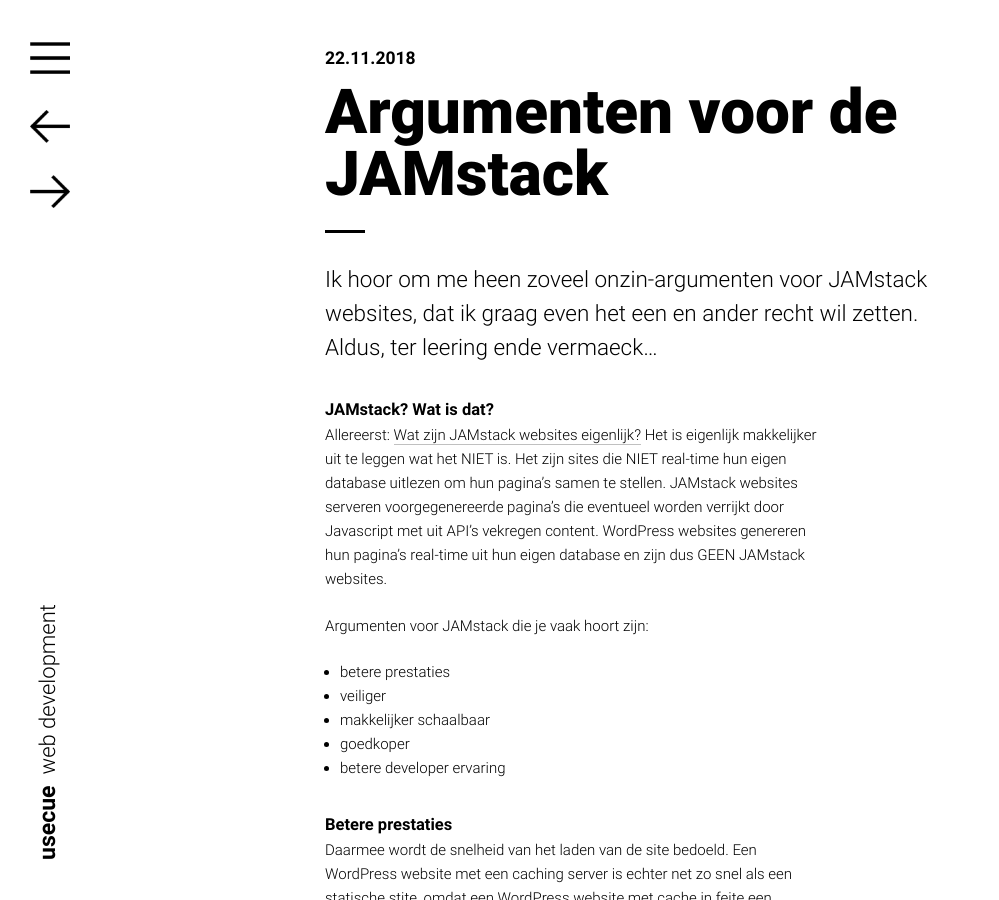
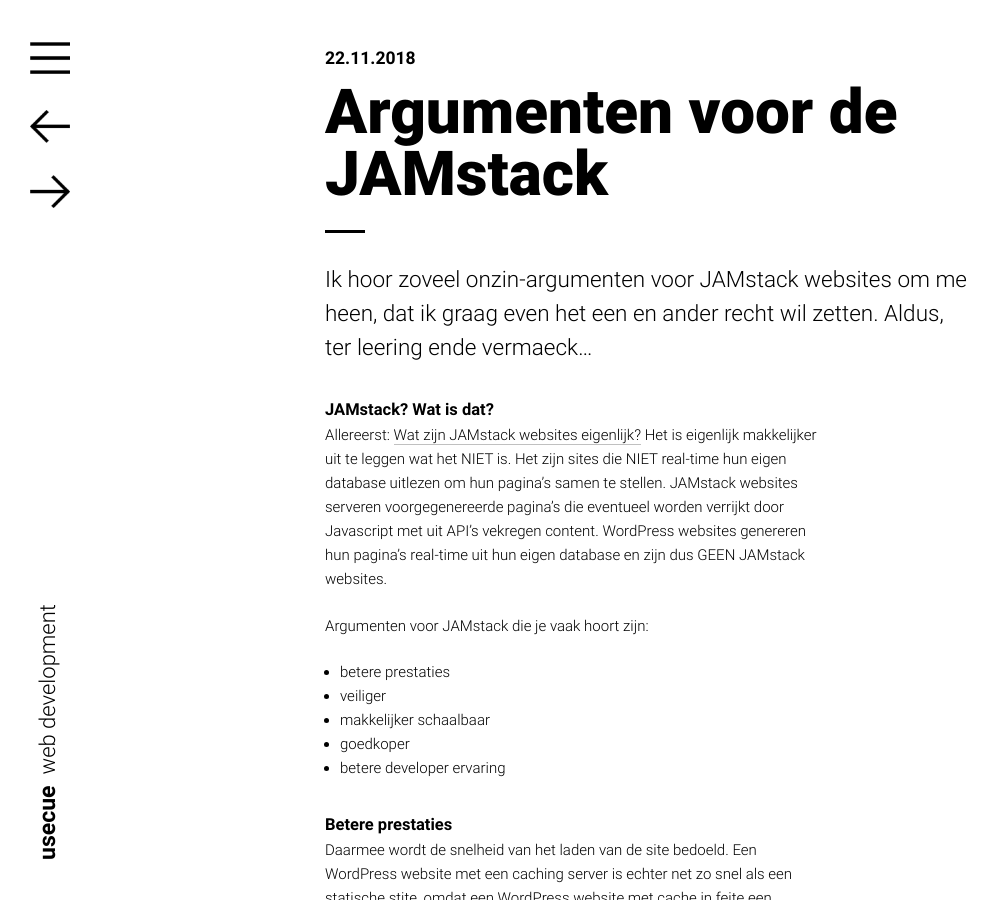
Before and after one commit to jhvanderschee/usecuewebsitenl, a Jekyll site: the page built from _posts/2018-11-22-argumenten-voor-de-jamstack.md, in a window 1280 px wide and 900 px high. Shown: the whole window, without its empty margins (0-999 px from the left). Built offline with Jekyll 4.4.1, drawn with Linux system fonts in a browser that asks for light colours; part of the change alters nothing that is shown.

```diff
--- a/_posts/2018-11-22-argumenten-voor-de-jamstack.md
+++ b/_posts/2018-11-22-argumenten-voor-de-jamstack.md
@@ -1,9 +1,7 @@
 ---
 title: Argumenten voor de JAMstack
-date: 2018-11-22 08:47:15 +0000
-
 ---
-Ik hoor om me heen zoveel onzin-argumenten voor JAMstack websites, dat ik graag even het een en ander recht wil zetten. Aldus, ter leering ende vermaeck...
+Ik hoor zoveel onzin-argumenten voor JAMstack websites om me heen, dat ik graag even het een en ander recht wil zetten. Aldus, ter leering ende vermaeck...
 
 ## JAMstack? Wat is dat?
 
```
